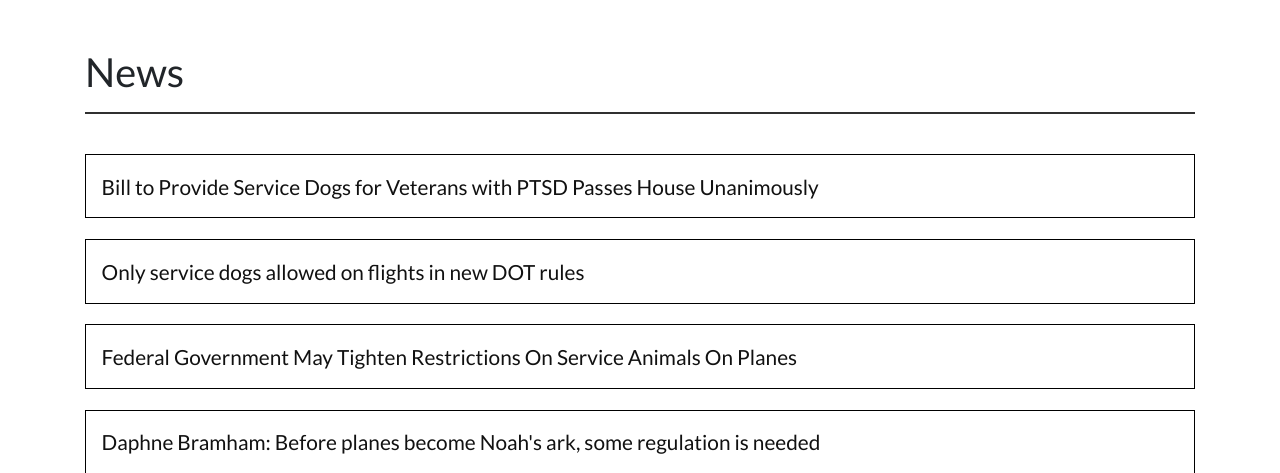
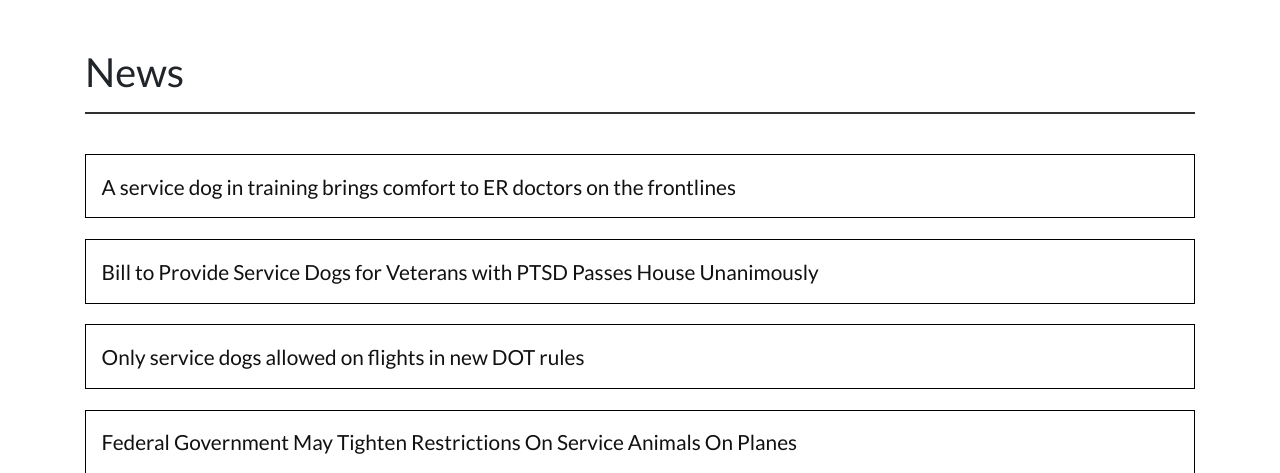
Before and after one commit to chrisdav6/ibiSemperTraining, a PHP site: page /news.php in a window 1280 px wide. Shown: the part 112-585 px from the top of the page. Run offline with PHP 8.4, Linux system fonts and the light colour scheme; some libraries are stand-ins or nearby versions.

Commit message:
Added news item

```diff
--- a/news.php
+++ b/news.php
@@ -37,6 +37,10 @@
 
   <div id="news" class="secondary-content mt-4 mb-5">
     <div class="container">
+
+      <a class="newsItem" href="https://amp.cnn.com/cnn/2020/03/26/health/therapy-dog-er-doctor-trnd-wellness/index.html?fbclid=IwAR2YMEo_GSwFg5QWbIfZ3bT_7WkSkJiElFM7k7iduJeOWLvA7m3PvLYCyzY" target="_blank">
+        A service dog in training brings comfort to ER doctors on the frontlines
+      </a>
 
       <a class="newsItem" href="https://www.military.com/daily-news/2020/02/07/bill-provide-service-dogs-veterans-ptsd-passes-house-unanimously.html" target="_blank">
         Bill to Provide Service Dogs for Veterans with PTSD Passes House Unanimously
```
